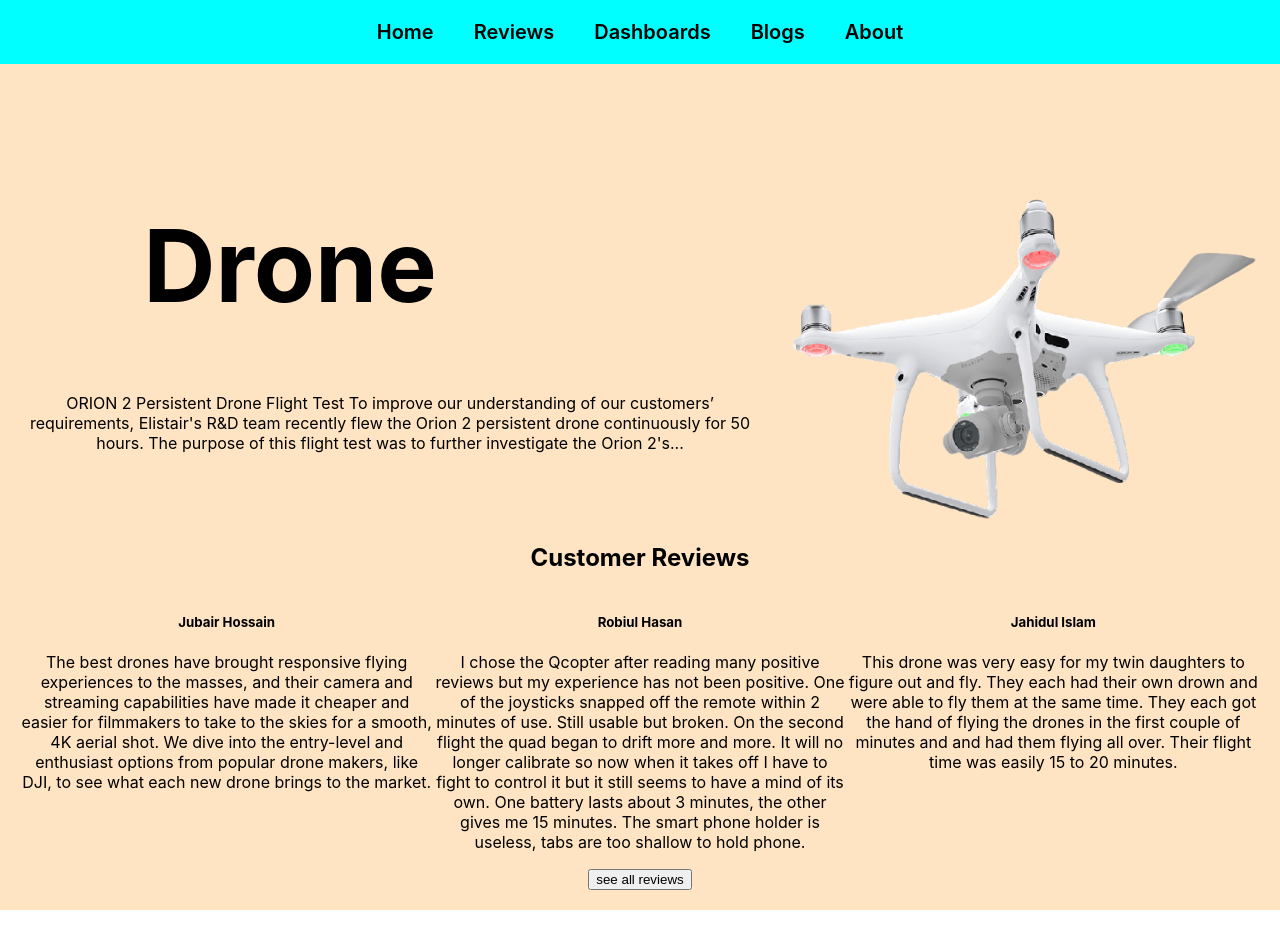
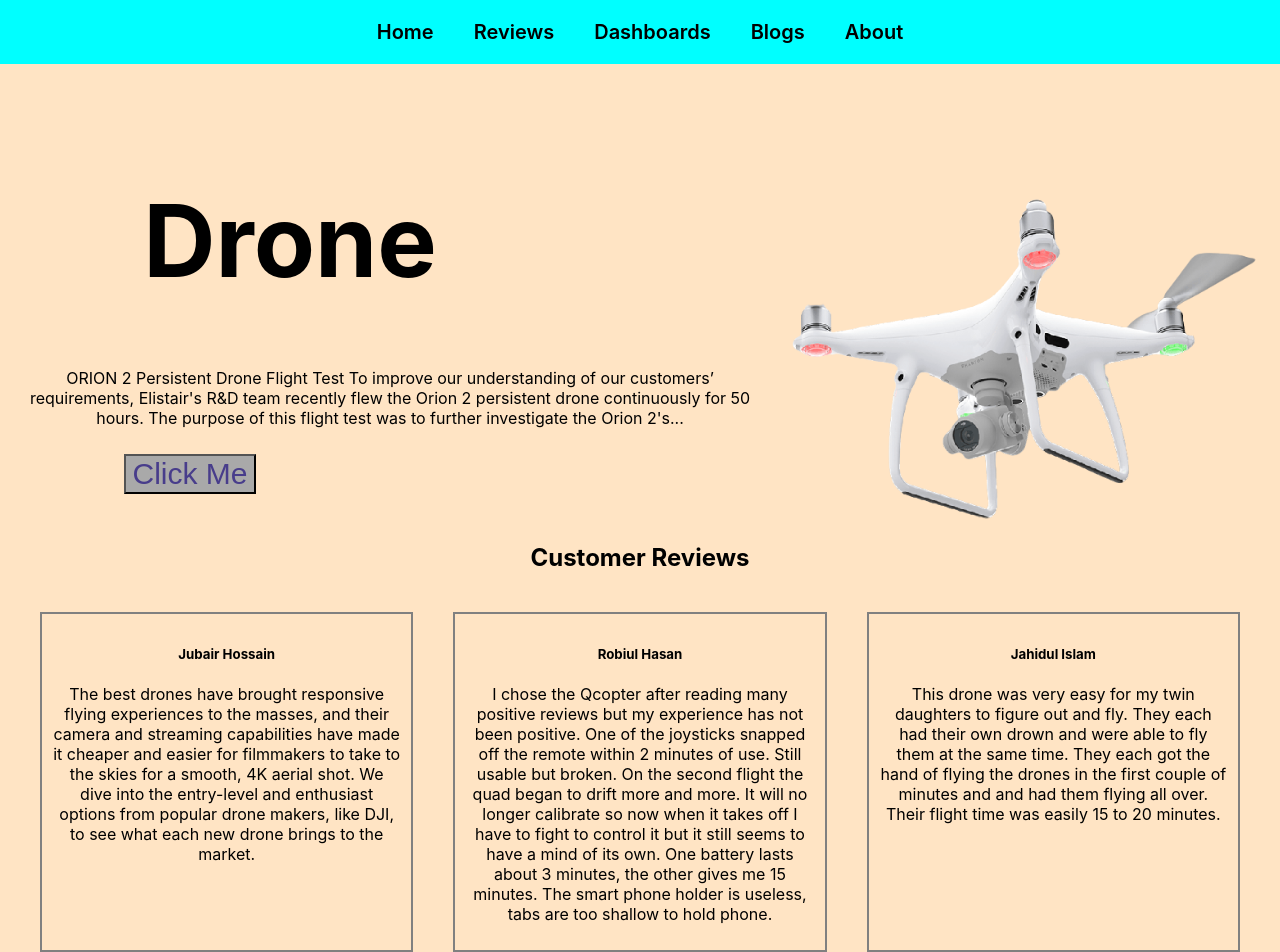
Before and after one commit to abirisl/product-analysis-website, a React (Create React App) app: page / in a window 1280 px wide. Shown: the top 952 px of the page. Before the commit the page ends 910 px from the top, so only its background shows below. Built offline with nearby package versions, Linux system fonts and the light colour scheme.

Commit message:
question-ans

```diff
--- a/src/App.js
+++ b/src/App.js
@@ -4,6 +4,7 @@ import { Route, Routes } from 'react-router-dom';
 import Home from './components/Home/Home';
 import Reviews from './components/Reviews/Reviews';
 import Dashboards from './components/Dashboards/Dashboards';
+import Blogs from './components/Blogs/Blogs';
 
 function App() {
   return (
@@ -13,6 +14,7 @@ function App() {
         <Route path='/' element={<Home></Home>}></Route>
         <Route path='reviews' element={<Reviews></Reviews>}></Route>
         <Route path='dashboards' element={<Dashboards></Dashboards>}></Route>
+        <Route path='blogs' element={<Blogs></Blogs>}></Route>
       </Routes>
     </div>
   );
--- /dev/null
+++ b/src/components/Blogs/Blogs.css
@@ -0,0 +1,14 @@
+.question{
+    display: flex;
+    padding: 30px;
+}
+.first-question{
+    border: 2px solid rebeccapurple;
+    padding: 20px;
+}
+.second-question{
+    margin-left: 200px;
+    padding: 20px;
+    border: 2px solid rebeccapurple;
+
+}
--- /dev/null
+++ b/src/components/Blogs/Blogs.js
@@ -0,0 +1,22 @@
+import React from 'react';
+import './Blogs.css'
+
+const Blogs = () => {
+    return (
+        <div className='question'>
+            <div className='first-question'>
+            <h3>1. What is context API?</h3>
+            <p>Answer: The React Context API is a way for a React app to effectively produce global variables that can be passed around. This is the alternative to "prop drilling" or moving props from grandparent to child to parent, and so on. Context is also touted as an easier, lighter approach to state management using Redux. It returns a consumer and a provider. Provider is a component that as it's names suggests provides the state to its children. It will hold the "store" and be the parent of all the components that might need that store. Consumer as it so happens is a component that consumes and uses the state. </p>
+            </div>
+            <div className='second-question'>
+                <h3>2. What is semantic tag?</h3>
+                <p>Answer: HTML was originally created as a markup language to describe documents on the early internet. As the internet grew and was adopted by more people, its needs changed.
+Where the internet was originally intended for sharing scientific documents, now people wanted to share other things as well. Very quickly, people started wanting to make the web look nicer.
+Because the web was not initially built to be designed, programmers used different hacks to get things laid out in different ways. Rather than using the  to describe information using a table, programmers would use them to position other elements on a page.
+</p>
+            </div>
+        </div>
+    );
+};
+
+export default Blogs;
--- a/src/components/Dashboards/Dashboards.css
+++ b/src/components/Dashboards/Dashboards.css
@@ -1,5 +1,9 @@
 .chart{
     display: flex;
-    margin-top: 50px;
-    margin: 50px;
+    margin-top: 5px;
+   padding: 50px;
+
 }
+.compose-chart{
+    margin-left: 80px;
+}
--- a/src/components/Dashboards/Dashboards.js
+++ b/src/components/Dashboards/Dashboards.js
@@ -45,7 +45,7 @@ const Dashboards = () => {
 
           <div className='chart'>
               <div>
-              <BarChart width={700} height={300} data={data}>
+              <BarChart width={500} height={400} data={data}>
               <CartesianGrid strokeDasharray= "3 3" />
               <XAxis datakey= "month" />
               <YAxis/>
@@ -54,8 +54,8 @@ const Dashboards = () => {
               <Bar dataKey="revenue" stackId="a" fill="#8884d8"/>
           </BarChart>
               </div>
-            <div>
-                <ComposedChart width={700} height={300} data={data}>
+            <div className='compose-chart'>
+                <ComposedChart width={500} height={400} data={data}>
                     <XAxis dataKey="month"/>
                     <YAxis/>
                     <Legend/>
--- a/src/components/Home/Home.css
+++ b/src/components/Home/Home.css
@@ -21,3 +21,10 @@ h1{
   grid-template-columns: repeat(3,1fr);
 
 }
+.btn{
+    font-size: 30px;
+    margin-right: 400px;
+    margin-top: 10px;
+    background-color: darkgrey;
+    color: darkslateblue;
+}
--- a/src/components/Home/Home.js
+++ b/src/components/Home/Home.js
@@ -21,16 +21,18 @@ const Home = () => {
            <div className="heading-text">
                <h1>Drone</h1>
                <p>ORION 2 Persistent Drone Flight Test To improve our understanding of our customers’ requirements, Elistair's R&D team recently flew the Orion 2 persistent drone continuously for 50 hours. The purpose of this flight test was to further investigate the Orion 2's...</p>
+               <button className='btn'>Click Me</button>
            </div>
            <div>
                   <img src={img} alt="" />
          </div>
            </div>
+
          <div>
              <h2>Customer Reviews</h2>
              <div  className='reviews-card'>
              {
-               reviews.slice(0,3).map(item => <Item item={item}></Item>)
+               reviews.slice(0,3).map(item => <Item key={item.id} item={item}></Item>)
              }
              </div>
 
--- a/src/components/Item/Item.css
+++ b/src/components/Item/Item.css
@@ -0,0 +1,5 @@
+.item{
+    padding: 10px;
+    margin: 20px;
+    border: 2px solid gray;
+}
--- a/src/components/Item/Item.js
+++ b/src/components/Item/Item.js
@@ -4,7 +4,7 @@ import './Item.css'
 const Item = ({item}) => {
     const {name,reviews} = item
     return (
-        <div>
+        <div className='item'>
             <h5>{name}</h5>
             <p>{reviews}</p>
         </div>
--- a/src/components/Review/Review.css
+++ b/src/components/Review/Review.css
@@ -0,0 +1,6 @@
+.review-item{
+    padding: 20px;
+    margin: 20px;
+    border: 2px solid rosybrown;
+    border-radius: 5px;
+}
--- a/src/components/Review/Review.js
+++ b/src/components/Review/Review.js
@@ -1,9 +1,10 @@
 import React from 'react';
+import './Review.css'
 
 const Review = ({review}) => {
     const {name,reviews} = review
     return (
-        <div>
+        <div className='review-item'>
             <h4>{name}</h4>
             <p>{reviews}</p>
         </div>
```
Also changed, not shown: src/components/Header/Header.css (line endings or trailing spaces).
